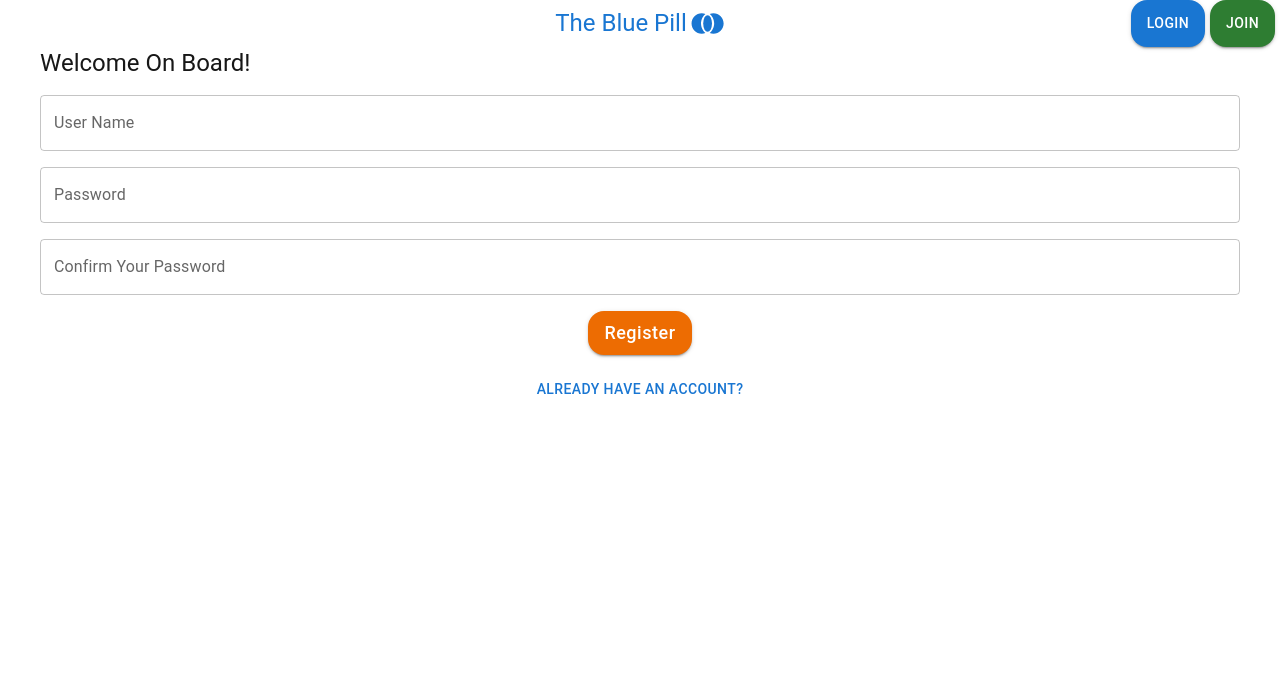
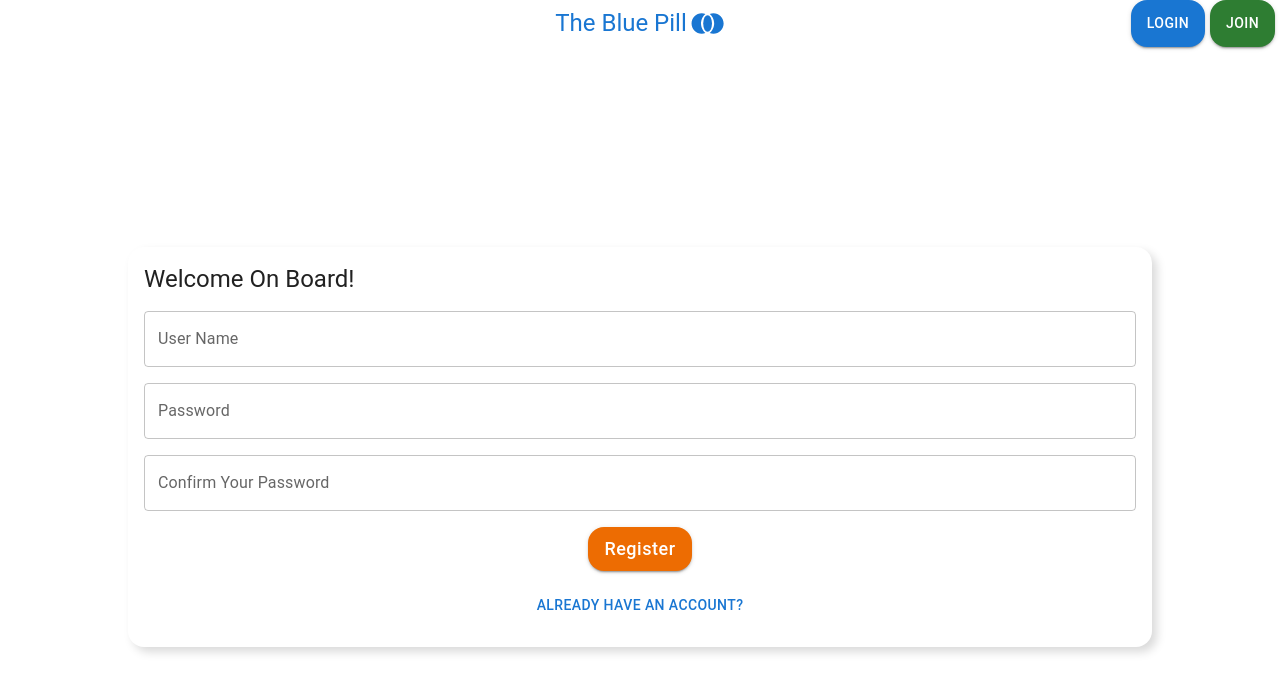
Before and after one commit to TBIT-The-Blue-Pill/front-end, a Next.js app: page /register in a window 1280 px wide. Shown: the top 692 px of the page. Built offline with nearby package versions, Linux system fonts and the light colour scheme.

Commit message:
Improved Authorisation Layout

```diff
--- a/app/(auth)/layout.js
+++ b/app/(auth)/layout.js
@@ -3,10 +3,10 @@ import { Box } from "@mui/material";
 export default function AuthLayout({ children }) {
     return (
         <Box
-            height="100%"
-            maxHeight={700}
-            width="100%"
-            maxWidth={1200}
+            height="100vh"
+            // maxHeight={700}
+            width="100vw"
+            // maxWidth={1200}
             display="flex"
             flexDirection="column"
             alignItems="center"
--- a/components/Login/login.js
+++ b/components/Login/login.js
@@ -1,14 +1,25 @@
 "use client";
-import { Box, Button, TextField, Typography } from "@mui/material";
+import { Box, Card, Button, TextField, Typography, CardContent } from "@mui/material";
 
 export default function Login() {
     return (
-        <Box
-            display="flex"
-            flexDirection="column"
-            alignItems="center"
-            width="100%"
-            gap={2}
+        <Card
+            sx={{
+                width: "80%",
+                margin: "auto",
+                borderRadius: "16px",
+                boxShadow: "5px 5px 10px rgba(0, 0, 0, 0.15)"
+            }}
+        >
+            <CardContent
+                sx={{
+                    width: "100%",
+                    display: "flex",
+                    flexDirection: "column",
+                    alignItems: "center",
+                    padding: 2,
+                    gap: 2
+                }}
             >
                 <Typography variant="h5" textAlign="start" width="100%">
                     Welcome Back!
@@ -28,10 +39,11 @@ export default function Login() {
                     Log In
                 </Button>
                 <Button
-                onClick={() => {}}
+                    onClick={() => { }}
                 >
                     Forgot Password?
                 </Button>
-        </Box>
+            </CardContent>
+        </Card>
     );
 }
--- a/components/Register/register.js
+++ b/components/Register/register.js
@@ -1,17 +1,28 @@
 "use client";
-import { Box, Button, TextField, Typography } from "@mui/material";
+import { Card, Button, TextField, Typography, CardContent } from "@mui/material";
 import { useRouter } from "next/navigation";
 
 export default function Register() {
     const router = useRouter();
 
     return (
-        <Box
-            display="flex"
-            flexDirection="column"
-            alignItems="center"
-            width="100%"
-            gap={2}
+        <Card
+            sx={{
+                width: "80%",
+                margin: "auto",
+                borderRadius: "16px",
+                boxShadow: "5px 5px 10px rgba(0, 0, 0, 0.15)"
+            }}
+        >
+            <CardContent
+                sx={{
+                    width: "100%",
+                    display: "flex",
+                    flexDirection: "column",
+                    alignItems: "center",
+                    padding: 2,
+                    gap: 2
+                }}
             >
                 <Typography variant="h5" textAlign="start" width="100%">
                     Welcome On Board!
@@ -36,6 +47,7 @@ export default function Register() {
                 >
                     Already have an account?
                 </Button>
-        </Box>
+            </CardContent>
+        </Card>
     );
 }
```
Lines whose indentation alone changed are shown as unchanged.
